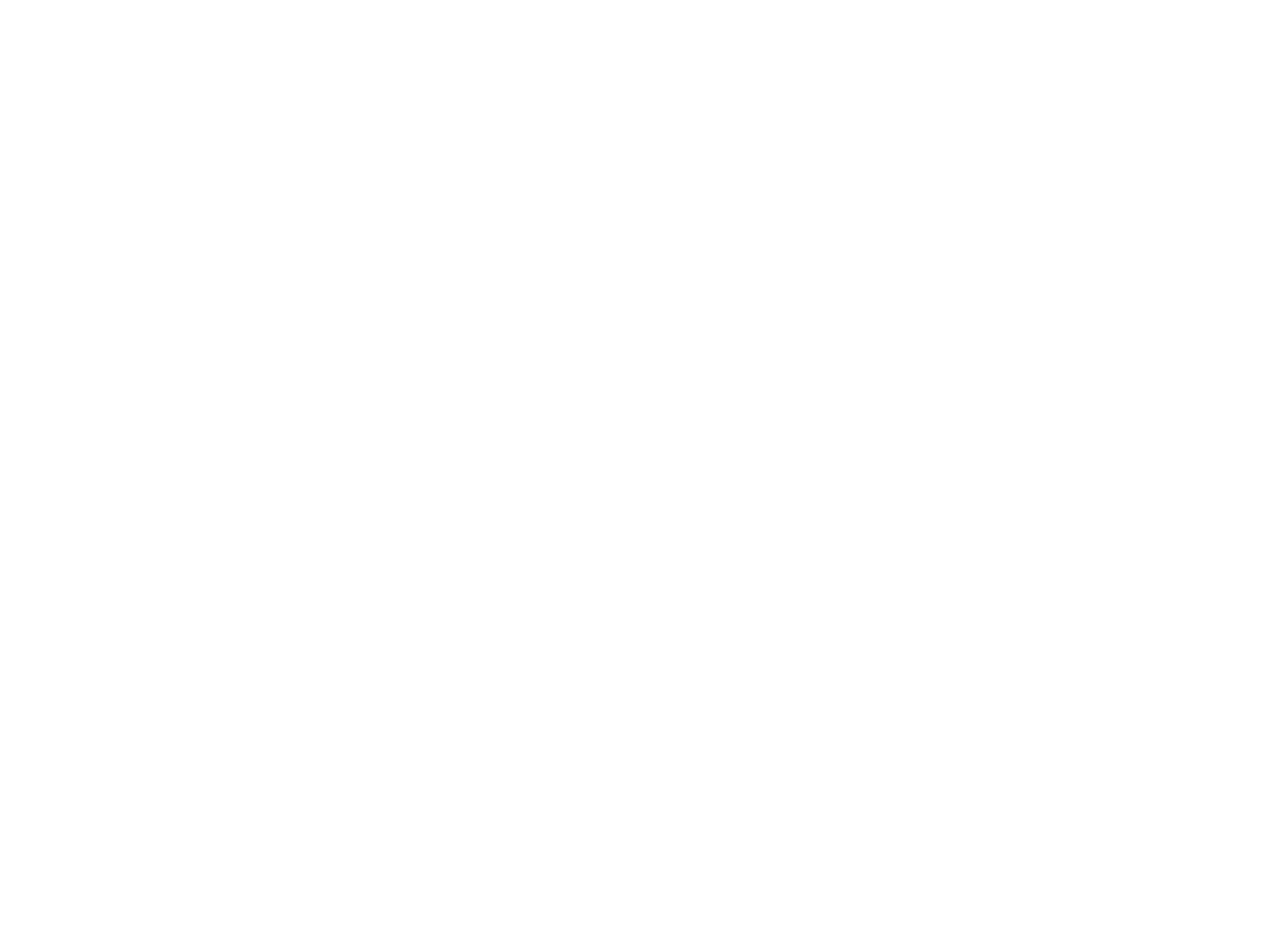
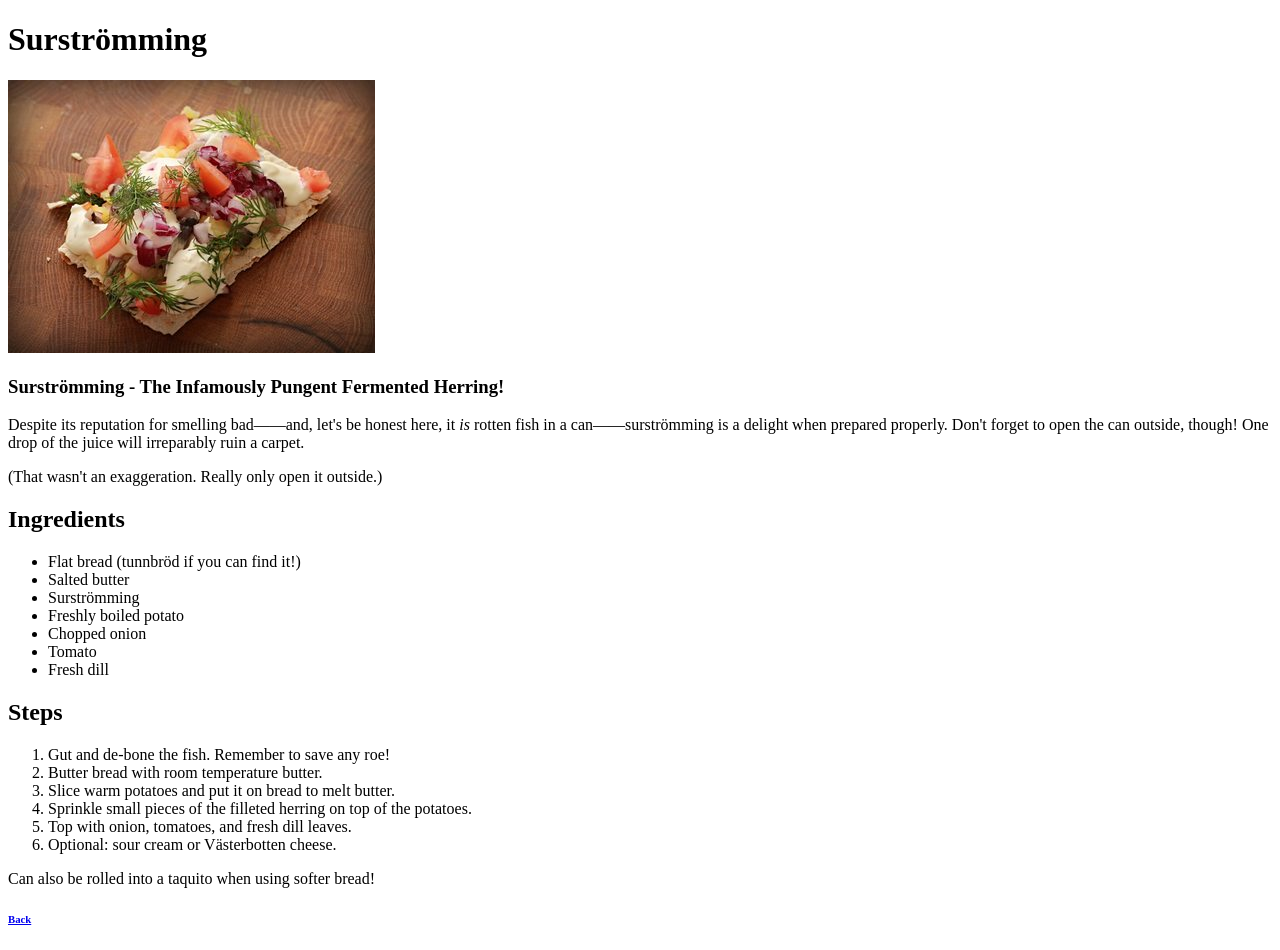
Before and after one commit to lagom-citra/odin-recipes, a plain HTML site: page recipes/surstromming.html in a window 1280 px wide. Before the commit the page ends 800 px from the top, so only its background shows below. Drawn offline with Linux system fonts and the light colour scheme.

Commit message:
Add herring recipe

```diff
--- a/recipes/surstromming.html
+++ b/recipes/surstromming.html
@@ -7,6 +7,41 @@
   <title>Odin Recipes - Surströmming</title>
 </head>
 <body>
+  <h1>Surströmming</h1>
+  <img src="../images/surstromming.jpg" alt="a picture of surströmming and diced veggies on hard bread" title="Smells much nicer when prepared!">
 
+  <h3>Surströmming - The Infamously Pungent Fermented Herring!</h3>
+  <p>
+    Despite its reputation for smelling bad——and, let's be honest here, it <em>is</em>
+    rotten fish in a can——surströmming is a delight when prepared properly.
+    Don't forget to open the can outside, though! One drop of the juice will
+    irreparably ruin a carpet.
+  </p>
+  <p>(That wasn't an exaggeration. Really only open it outside.)</p>
+
+  <h2>Ingredients</h2>
+  <ul>
+    <li>Flat bread (tunnbröd if you can find it!)</li>
+    <li>Salted butter</li>
+    <li>Surströmming</li>
+    <li>Freshly boiled potato</li>
+    <li>Chopped onion</li>
+    <li>Tomato</li>
+    <li>Fresh dill</li>
+  </ul>
+
+  <h2>Steps</h2>
+  <ol>
+    <li>Gut and de-bone the fish. Remember to save any roe!</li>
+    <li>Butter bread with room temperature butter.</li>
+    <li>Slice warm potatoes and put it on bread to melt butter.</li>
+    <li>Sprinkle small pieces of the filleted herring on top of the potatoes.</li>
+    <li>Top with onion, tomatoes, and fresh dill leaves.</li>
+    <li>Optional: sour cream or Västerbotten cheese.</li>
+  </ol>
+
+  <p>Can also be rolled into a taquito when using softer bread!</p>
+
+  <h6><a href="../index.html">Back</a></h6>
 </body>
 </html>
```
